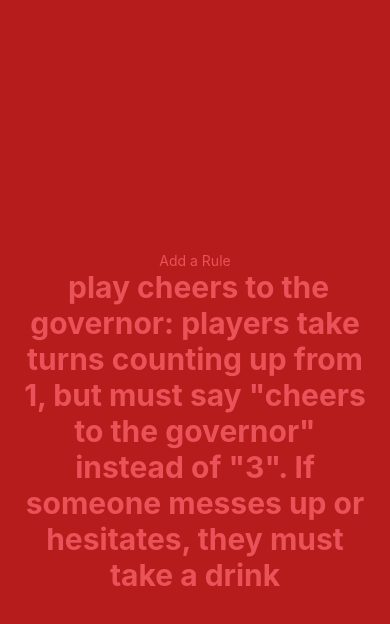
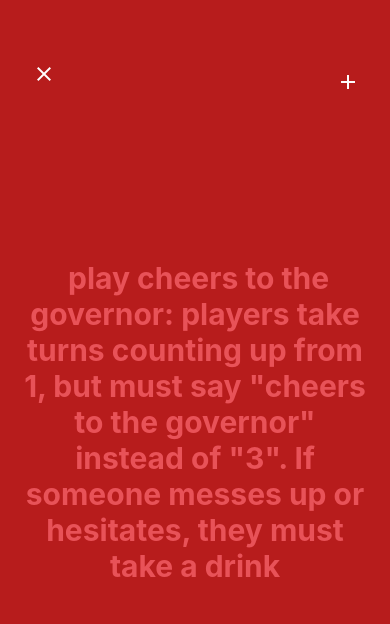
Before and after one commit to DanielPortelaByrne/DrinkingDemocracyApp, a React Native app: screen /GameOne in a window 390 px wide. Shown: the top 624 px of the page. Built offline with nearby package versions, Linux system fonts and the light colour scheme; what expo-linking would draw is missing.

Commit message:
Added escape and add button - adds player and adds rule during game

```diff
--- a/package.json
+++ b/package.json
@@ -33,6 +33,7 @@
     "react": "18.1.0",
     "react-dom": "18.1.0",
     "react-native": "0.70.5",
+    "react-native-elements": "^3.4.3",
     "react-native-fs": "^2.20.0",
     "react-native-indicators": "^0.17.0",
     "react-native-safe-area-context": "4.4.1",
--- a/screens/GameOneScreen.tsx
+++ b/screens/GameOneScreen.tsx
@@ -1,102 +1,109 @@
-import { TextInput, View, TouchableOpacity, StyleSheet, Dimensions, Button } from 'react-native';
-import React, { useEffect, useState } from 'react';
+import {
+  TextInput,
+  View,
+  TouchableOpacity,
+  StyleSheet,
+  Dimensions,
+  Alert,
+} from "react-native";
+import React, { useEffect, useState } from "react";
 
-import { Text } from '../components/Themed';
-import { RootTabScreenProps } from '../types';
-import { getNames } from '../components/nameStore';
-import AsyncStorage from '@react-native-async-storage/async-storage';
+import { Text } from "../components/Themed";
+import { RootTabScreenProps } from "../types";
+import { getNames } from "../components/nameStore";
+import AsyncStorage from "@react-native-async-storage/async-storage";
+import { MaterialIcons } from "@expo/vector-icons";
 
 // Prompts to store in async storage
 const prompts = [
   {
-  text: 'take 3 sips if you have ever been to a different country, otherwise give them out'
+    text: "take 3 sips if you have ever been to a different country, otherwise give them out",
   },
   {
-  text: 'down your drink if you have a tattoo, otherwise give it out'
+    text: "down your drink if you have a tattoo, otherwise give it out",
   },
   {
-  text: 'take 2 sips if you have ever ridden a rollercoaster, otherwise give them out'
+    text: "take 2 sips if you have ever ridden a rollercoaster, otherwise give them out",
   },
   {
-  text: 'down your drink if you have ever bungee jumped, otherwise give it out'
+    text: "down your drink if you have ever bungee jumped, otherwise give it out",
   },
   {
-  text: 'give out 3 sips if you have ever been in a car accident, otherwise take them'
+    text: "give out 3 sips if you have ever been in a car accident, otherwise take them",
   },
   {
-  text: 'take 4 sips if you have a phobia, otherwise give them out'
+    text: "take 4 sips if you have a phobia, otherwise give them out",
   },
   {
-  text: 'down your drink if you have ever gone skydiving, otherwise give it out'
+    text: "down your drink if you have ever gone skydiving, otherwise give it out",
   },
   {
-  text: 'give out 2 sips if you have ever broken a bone, otherwise take them'
+    text: "give out 2 sips if you have ever broken a bone, otherwise take them",
   },
   {
-  text: 'take 5 sips if you have a fear of public speaking, otherwise give them out'
+    text: "take 5 sips if you have a fear of public speaking, otherwise give them out",
   },
   {
-  text: 'down your drink if you have ever played a sport at a professional level, otherwise give it out'
+    text: "down your drink if you have ever played a sport at a professional level, otherwise give it out",
   },
   {
-  text: 'take 2 sips if you are Irish, otherwise give them out'
+    text: "take 2 sips if you are Irish, otherwise give them out",
   },
   {
-  text: 'take 2 sips if you are Polish, otherwise give them out'
+    text: "take 2 sips if you are Polish, otherwise give them out",
   },
   {
-  text: 'take 2 sips if you are American, otherwise give them out'
+    text: "take 2 sips if you are American, otherwise give them out",
   },
   {
-  text: 'take 2 sips if you are Romanian, otherwise give them out'
+    text: "take 2 sips if you are Romanian, otherwise give them out",
   },
   {
-  text: 'take 2 sips if you are mixed background, otherwise give them out'
+    text: "take 2 sips if you are mixed background, otherwise give them out",
   },
   {
-  text: 'take 2 sips if you are in your early 20s, otherwise give them out'
+    text: "take 2 sips if you are in your early 20s, otherwise give them out",
   },
   {
-  text: 'take 2 sips if you love formula one, otherwise give them out'
+    text: "take 2 sips if you love formula one, otherwise give them out",
   },
   {
-  text: 'take 2 sips if you spend money excessively, otherwise give them out'
+    text: "take 2 sips if you spend money excessively, otherwise give them out",
   },
   {
-  text: 'take 3 sips if you have a job in finance, otherwise give them out'
+    text: "take 3 sips if you have a job in finance, otherwise give them out",
   },
   {
-  text: 'take 3 sips if you have a job in tech, otherwise give them out'
+    text: "take 3 sips if you have a job in tech, otherwise give them out",
   },
   {
-  text: 'take 3 sips if you have a job in healthcare, otherwise give them out'
+    text: "take 3 sips if you have a job in healthcare, otherwise give them out",
   },
   {
-  text: 'take 3 sips if you have a job in education, otherwise give them out'
+    text: "take 3 sips if you have a job in education, otherwise give them out",
   },
   {
-  text: 'take 3 sips if you have a job in the legal field, otherwise give them out'
+    text: "take 3 sips if you have a job in the legal field, otherwise give them out",
   },
   {
-  text: 'give out 3 sips if you have a job in the retail industry, otherwise take them'
+    text: "give out 3 sips if you have a job in the retail industry, otherwise take them",
   },
   {
-  text: 'give out 3 sips if you have a job in the hospitality industry, otherwise take them'
+    text: "give out 3 sips if you have a job in the hospitality industry, otherwise take them",
   },
   {
-  text: 'give out 3 sips if you have a job in the creative industry, otherwise take them'
+    text: "give out 3 sips if you have a job in the creative industry, otherwise take them",
   },
   {
-  text: 'play never have i ever: players take turns saying something they have never done, and anyone who has done it must take a drink'
+    text: "play never have i ever: players take turns saying something they have never done, and anyone who has done it must take a drink",
   },
   {
-  text: 'play cheers to the governor: players take turns counting up from 1, but must say "cheers to the governor" instead of "3". If someone messes up or hesitates, they must take a drink'
+    text: 'play cheers to the governor: players take turns counting up from 1, but must say "cheers to the governor" instead of "3". If someone messes up or hesitates, they must take a drink',
   },
   {
-  text: 'play quarters: players take turns trying to bounce a quarter off a table and into a cup. If they make it, they choose someone to drink. If they miss, they must drink'
+    text: "play quarters: players take turns trying to bounce a quarter off a table and into a cup. If they make it, they choose someone to drink. If they miss, they must drink",
   },
 ];
-
 
 // Store the prompts in async storage
 const storePrompts = async () => {
@@ -104,7 +111,7 @@ const storePrompts = async () => {
     // Convert the prompts array to a JSON string
     const promptsString = JSON.stringify(prompts);
     // Save the prompts string in async storage
-    await AsyncStorage.setItem('prompts', promptsString);
+    await AsyncStorage.setItem("prompts", promptsString);
     // console.log("Stored prompts");
   } catch (error) {
     console.error(error);
@@ -115,7 +122,7 @@ const storePrompts = async () => {
 const retrievePrompts = async () => {
   try {
     // Get the prompts string from async storage
-    const promptsString = await AsyncStorage.getItem('prompts');
+    const promptsString = await AsyncStorage.getItem("prompts");
     // Convert the prompts string back to an array
     return promptsString ? JSON.parse(promptsString) : [];
   } catch (error) {
@@ -124,9 +131,18 @@ const retrievePrompts = async () => {
   }
 };
 
+const addPlayer = async (playerName: string) => {
+  // Get the current list of names from async storage
+  const names = await getNames();
+  // Add the new player's name to the list of names
+  names.push(playerName);
+  // Update the name store with the new list of names
+  await AsyncStorage.setItem("names", JSON.stringify(names));
+};
 
-
-export default function GameOneScreen({ navigation }: RootTabScreenProps<'GameOne'>) {
+export default function GameOneScreen({
+  navigation,
+}: RootTabScreenProps<"GameOne">) {
   // Store the prompts in async storage when the component is mounted
   useEffect(() => {
     storePrompts();
@@ -138,26 +154,22 @@ export default function GameOneScreen({ navigation }: RootTabScreenProps<'GameOn
 
   const names = getNames(); // retrieve the names from the name store
   // Display a random prompt from the list of prompts
-  const [randomName, setRandomName] = useState('');
-  const [randomPrompt, setRandomPrompt] = useState('');
-  const [backgroundColor, setBackgroundColor] = useState('#fff'); // Add a state to store the background color
+  const [randomName, setRandomName] = useState("");
+  const [randomPrompt, setRandomPrompt] = useState("");
+  const [backgroundColor, setBackgroundColor] = useState("#fff"); // Add a state to store the background color
   const [shouldNavigate] = useState(false);
-  const [currentPrompt, setCurrentPrompt] = useState('');
-  const [previousPrompt, setPreviousPrompt] = useState('');
-  const [previousName, setPreviousName] = useState('');
-  const [currentName, setCurrentName] = useState('');
-  const [previousBackgroundColor, setPreviousBackgroundColor] = useState<string>('');
+  const [currentPrompt, setCurrentPrompt] = useState("");
+  const [previousPrompt, setPreviousPrompt] = useState("");
+  const [previousName, setPreviousName] = useState("");
+  const [currentName, setCurrentName] = useState("");
+  const [previousBackgroundColor, setPreviousBackgroundColor] =
+    useState<string>("");
   const [isOverlayVisible, setIsOverlayVisible] = useState(false);
-  const [newRule, setNewRule] = useState('');
-
-  const handleSubmit = () => {
-    // Add the new rule to the prompts array and store it in async storage
-    prompts.push({ text: newRule });
-    AsyncStorage.setItem('prompts', JSON.stringify(prompts));
-    // Reset the new rule input and close the overlay
-    setNewRule('');
-    setShowOverlay(false);
-  }
+  const [isPlayerOverlayVisible, setIsPlayerOverlayVisible] = useState(false);
+  const [isEditVisible, setIsEditVisible] = useState(false);
+  const [newRule, setNewRule] = useState("");
+  const [isQuitOverlayVisible, setIsQuitOverlayVisible] = useState(false);
+  const [newPlayerName, setNewPlayerName] = useState("");
 
   const displayRandomPromptAndName = async () => {
     // Retrieve the prompts from async storage
@@ -165,7 +177,7 @@ export default function GameOneScreen({ navigation }: RootTabScreenProps<'GameOn
 
     // Check if there are any prompts left to display
     if (prompts.length > 0) {
-      console.log(prompts.length)
+      console.log(prompts.length);
       // Pick a random prompt from the list
       const index = Math.floor(Math.random() * prompts.length);
       const prompt = prompts[index];
@@ -174,7 +186,6 @@ export default function GameOneScreen({ navigation }: RootTabScreenProps<'GameOn
       setPreviousBackgroundColor(backgroundColor);
       setPreviousPrompt(randomPrompt);
       setPreviousName(currentName);
-
 
       // Check if the prompt starts with "play" or if we should display a name with the prompt
       if (prompt.text.startsWith("play") || Math.random() > 0.5) {
@@ -187,10 +198,20 @@ export default function GameOneScreen({ navigation }: RootTabScreenProps<'GameOn
         setCurrentName(name);
       } else {
         // If the prompt doesn't start with "play" or if we decide not to display a name, set the random name to an empty string
-        setRandomName('');
+        setRandomName("");
       }
       // Generate a random color
-      const colors = ['#FFC300', '#FF3D00', '#000000', '#BF360C', '#B71C1C', '#607D8B', '#006064', '#D32F2F', '#4CAF50']; // Add some colors to choose from
+      const colors = [
+        "#FFC300",
+        "#FF3D00",
+        "#000000",
+        "#BF360C",
+        "#B71C1C",
+        "#607D8B",
+        "#006064",
+        "#D32F2F",
+        "#4CAF50",
+      ]; // Add some colors to choose from
       const colorIndex = Math.floor(Math.random() * colors.length);
       const color = colors[colorIndex];
       // Update the background color
@@ -198,9 +219,8 @@ export default function GameOneScreen({ navigation }: RootTabScreenProps<'GameOn
 
       // Remove the displayed prompt from the list
       prompts.splice(index, 1);
-
       // Store the updated list of prompts in async storage
-      await AsyncStorage.setItem('prompts', JSON.stringify(prompts));
+      await AsyncStorage.setItem("prompts", JSON.stringify(prompts));
 
       // Check if there are 5 prompts left to display
       // if (prompts.length === 5) {
@@ -210,18 +230,20 @@ export default function GameOneScreen({ navigation }: RootTabScreenProps<'GameOn
 
       // Update the random prompt text
       setRandomPrompt(prompt.text);
-
     } else {
       // If there are no prompts left to display, navigate back to the TabTwoScreen
-      navigation.navigate('GameOver');
+      navigation.navigate("GameOver");
     }
   };
   return (
     <TouchableOpacity
       style={[styles.container, { backgroundColor }]}
-      onPress={event => {
+      onPress={(event) => {
         const { locationX } = event.nativeEvent;
-        const screenWidth = Dimensions.get('window').width;
+        const screenWidth = Dimensions.get("window").width;
+        setIsOverlayVisible(false);
+        setIsPlayerOverlayVisible(false);
+        setIsEditVisible(false);
         if (locationX < screenWidth / 2) {
           // Tap on the left side of the screen
           setRandomName(previousName);
@@ -232,61 +254,241 @@ export default function GameOneScreen({ navigation }: RootTabScreenProps<'GameOn
           displayRandomPromptAndName();
           setCurrentName(previousName);
           setCurrentPrompt(previousPrompt);
-          console.log("Name: "+ previousName);
-          console.log("Prompt: "+ previousPrompt);
+          console.log("Name: " + previousName);
+          console.log("Prompt: " + previousPrompt);
           if (shouldNavigate) {
-            navigation.navigate('GameOver');
+            navigation.navigate("GameOver");
           }
         }
       }}
     >
-      <TouchableOpacity onPress={() => setIsOverlayVisible(!isOverlayVisible)}>
-        <Text>Add a Rule</Text>
+      {isEditVisible && (
+        <>
+          <TouchableOpacity
+            style={styles.ruleButton}
+            onPress={() => setIsOverlayVisible(!isOverlayVisible)}
+          >
+            <Text style={styles.veryBoldText}>ADD A RULE</Text>
           </TouchableOpacity>
           {isOverlayVisible && (
             <View style={styles.overlay}>
               <TextInput
                 style={styles.textInput}
                 placeholder="Enter a new rule"
-            onChangeText={text => setNewRule(text)}
+                onChangeText={(text) => setNewRule(text)}
                 value={newRule}
               />
-          <Button
-            title="Submit"
+              <TouchableOpacity
+                style={styles.submitButton}
                 onPress={() => {
                   // Add the new rule to the prompts array and store it in async storage
                   prompts.push({ text: newRule });
-              AsyncStorage.setItem('prompts', JSON.stringify(prompts));
+                  AsyncStorage.setItem("prompts", JSON.stringify(prompts));
                   // Reset the new rule input and close the overlay
-              setNew
-              setNewRule('');
-              setShowOverlay(false);
+                  setNewRule("");
+                  // Display a message to the user to confirm that the new rule has been added
+                  Alert.alert("Success", "The new rule has been added");
+                  setIsOverlayVisible(false);
+                  setIsEditVisible(false);
                 }}
-          />
+              >
+                <Text style={styles.submitButtonText}>Submit</Text>
+              </TouchableOpacity>
             </View>
           )}
-      <Text style={styles.gameText}>{randomName} {randomPrompt}</Text>
+
+          <TouchableOpacity
+            style={styles.playerButton}
+            onPress={() => setIsPlayerOverlayVisible(!isPlayerOverlayVisible)}
+          >
+            <Text style={styles.veryBoldText}>ADD A PLAYER</Text>
+          </TouchableOpacity>
+          {isPlayerOverlayVisible && (
+            <View style={styles.overlay}>
+              <TextInput
+                style={styles.textInput}
+                placeholder="Enter the new player's name"
+                onChangeText={(text) => setNewPlayerName(text)}
+                value={newPlayerName}
+              />
+              <TouchableOpacity
+                style={styles.submitButton}
+                onPress={() => {
+                  // Add the new player's name to the name store and update it
+                  addPlayer(newPlayerName);
+                  // Reset the new player name input and close the overlay
+                  setNewPlayerName("");
+                  // Display a message to the user to confirm that the new player has been added
+                  Alert.alert("Success", "The new player has been added");
+                  setIsPlayerOverlayVisible(false);
+                  setIsEditVisible(false);
+                }}
+              >
+                <Text style={styles.submitButtonText}>Submit</Text>
+              </TouchableOpacity>
+            </View>
+          )}
+        </>
+      )}
+
+      <View style={styles.topLeftButtonContainer}>
+        <TouchableOpacity
+          style={styles.topLeftButton}
+          onPress={() => {
+            Alert.alert(
+              "Quit Game",
+              "Are you sure you want to quit the game?",
+              [
+                {
+                  text: "Yes",
+                  onPress: () => navigation.navigate("TabTwo"),
+                },
+                {
+                  text: "No",
+                  onPress: () => setIsQuitOverlayVisible(false),
+                },
+              ],
+              { cancelable: false }
+            );
+          }}
+        >
+          <MaterialIcons name="close" size={24} color="#fff" />
+        </TouchableOpacity>
+      </View>
+
+      <View style={styles.topRightButtonContainer}>
+        <TouchableOpacity
+          style={styles.topRightButton}
+          onPress={() => setIsEditVisible(!isEditVisible)}
+        >
+          <MaterialIcons name="add" size={24} color="#fff" />
+        </TouchableOpacity>
+      </View>
+
+      <Text style={styles.gameText}>
+        {randomName} {randomPrompt}
+      </Text>
     </TouchableOpacity>
   );
 }
 
-
 const styles = StyleSheet.create({
   container: {
     flex: 1,
-    alignItems: 'center',
-    justifyContent: 'center',
+    alignItems: "center",
+    justifyContent: "center",
   },
   gameText: {
     fontSize: 30,
-    fontWeight: 'bold',
-    textAlign: 'center',
+    fontWeight: "bold",
+    textAlign: "center",
     marginLeft: 20,
     marginRight: 20,
   },
   separator: {
     marginVertical: 30,
     height: 1,
-    width: '80%',
+    width: "80%",
+  },
+  overlay: {
+    position: "absolute",
+    top: 0,
+    left: 0,
+    right: 0,
+    bottom: 0,
+    backgroundColor: "rgba(0,0,0,0.5)",
+    zIndex: 10,
+  },
+  textInput: {
+    position: "absolute",
+    top: "45%",
+    left: "10%",
+    right: "10%",
+    height: 50,
+    borderColor: "white",
+    borderWidth: 1,
+    borderRadius: 10,
+    padding: 10,
+    zIndex: 11,
+    backgroundColor: "#ffff",
+  },
+  submitButton: {
+    position: "absolute",
+    top: "55%",
+    left: "10%",
+    right: "10%",
+    height: 50,
+    marginTop: 15,
+    backgroundColor: "#ed1e26",
+    borderRadius: 10,
+    alignItems: "center",
+    justifyContent: "center",
+    zIndex: 12,
+    padding: 10,
+  },
+  ruleButton: {
+    position: "absolute",
+    top: 45,
+    right: 15,
+    height: 50,
+    width: 125,
+    backgroundColor: "#ed1e26",
+    borderRadius: 10,
+    alignItems: "center",
+    justifyContent: "center",
+    zIndex: 12,
+    padding: 10,
+  },
+  playerButton: {
+    position: "absolute",
+    top: 100,
+    right: 15,
+    height: 50,
+    width: 125,
+    backgroundColor: "#ed1e26",
+    borderRadius: 10,
+    alignItems: "center",
+    justifyContent: "center",
+    zIndex: 12,
+    padding: 10,
+  },
+  submitButtonText: {
+    color: "#fff",
+    fontWeight: "bold",
+    fontSize: 18,
+  },
+  veryBoldText: {
+    fontWeight: "bold",
+  },
+  topLeftButtonContainer: {
+    position: "absolute",
+    top: 20,
+    left: 20,
+  },
+  topLeftButton: {
+    height: 48,
+    width: 48,
+    top: 30,
+    borderRadius: 24,
+    alignItems: "center",
+    justifyContent: "center",
+  },
+  topRightButtonContainer: {
+    position: "absolute",
+    top: 10,
+    right: 10,
+  },
+  topRightButton: {
+    position: "absolute",
+    right: 20, // or a fixed value like 20
+    top: 60,
+  },
+  closeButton: {
+    alignItems: "center",
+    justifyContent: "center",
+  },
+  closeButtonText: {
+    fontSize: 20,
+    fontWeight: "bold",
   },
 });
```
Also changed, not shown: screens/TabTwoScreen.tsx (+32 -20 lines), 1 other file (tests, documents, lock files or other folders). Lines whose indentation alone changed are shown as unchanged.
